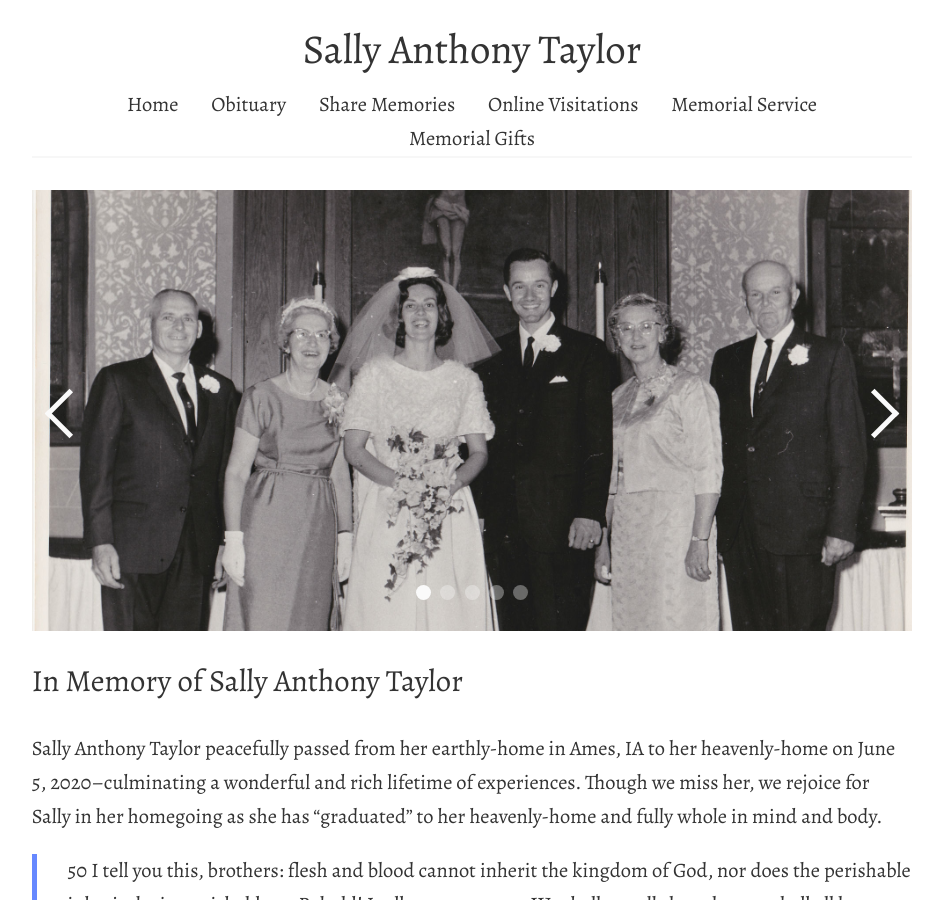
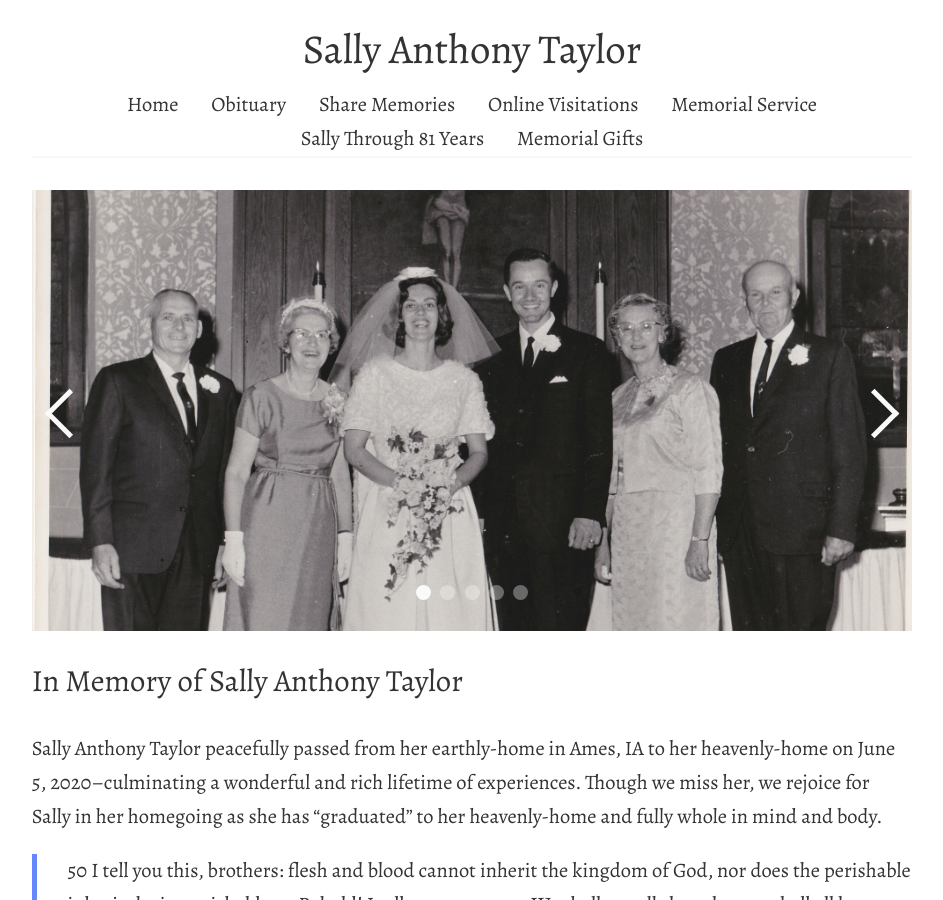
Before and after one commit to tsteward/www.sallyanthonytaylor.com, a Jekyll site: the page built from index.md, in a window 1280 px wide and 900 px high. Shown: the whole window, without its empty margins (168-1111 px from the left). Built offline with Jekyll 4.4.1, drawn with Linux system fonts in a browser that asks for light colours.

Commit message:
Update _config.yml

```diff
--- a/_config.yml
+++ b/_config.yml
@@ -18,6 +18,7 @@ navigation:
   - share-memories.md
   - online-visitations.md
   - memorial-service.md
+  - sally-through-81-years.md
   - memorial-gifts.md
 
 comments:
```
